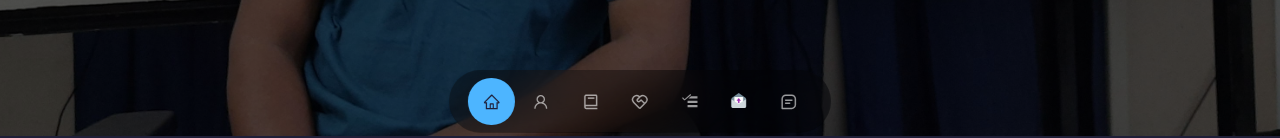
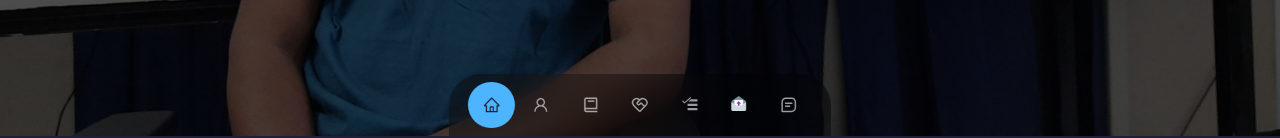
Before and after one commit to webdevifti/react-portfolio, a React (Create React App) app: page / in a window 1280 px wide. Shown: the part 664-802 px from the top of the page. Built offline with nearby package versions, Linux system fonts and the light colour scheme.

Commit message:
nav styles change

```diff
--- a/src/components/nav/nav.css
+++ b/src/components/nav/nav.css
@@ -1,6 +1,8 @@
 nav{
     background: rgba(0,0,0,0.3);
-    border-radius: 2rem;
+    /* border-radius: 2rem; */
+    border-top-left-radius: 2rem;
+    border-top-right-radius: 2rem;
     width: max-content;
     display: block;
     padding: 0.5rem 1.2rem;
@@ -8,7 +10,7 @@ nav{
     position: fixed;
     left: 50%;
     transform: translateX(-50%);
-    bottom: 0.2rem;
+    bottom: 0;
     display: flex;
     gap: 0.2rem;
     border: 3rem;
```
